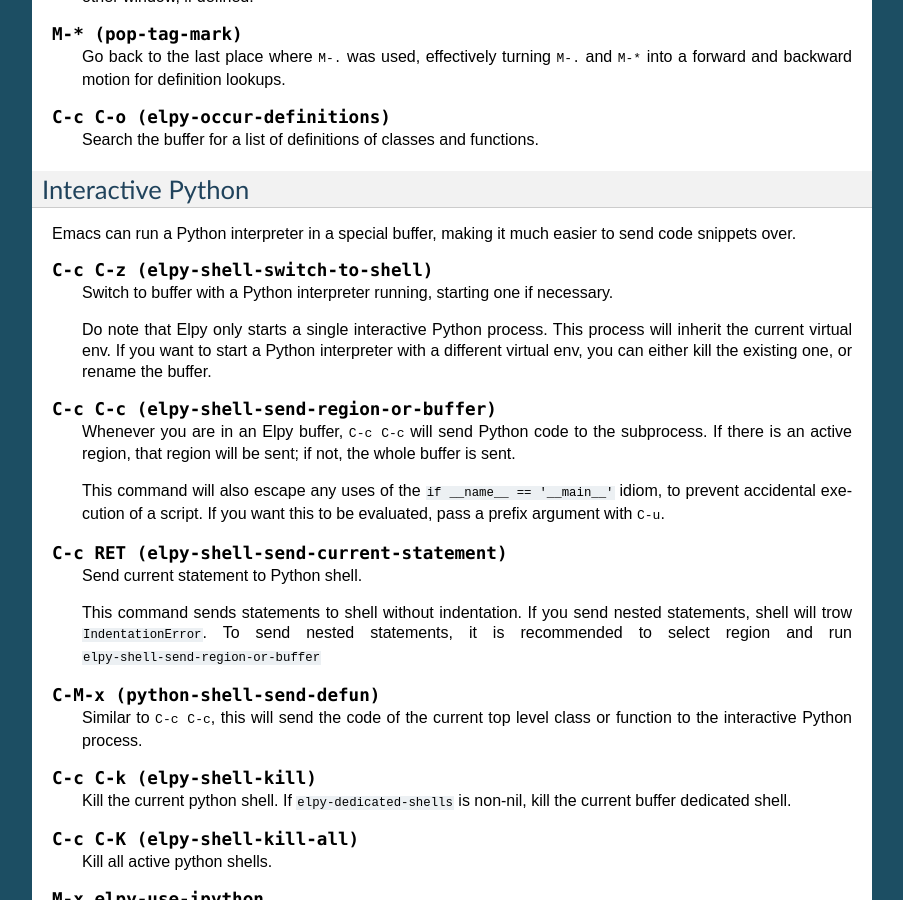
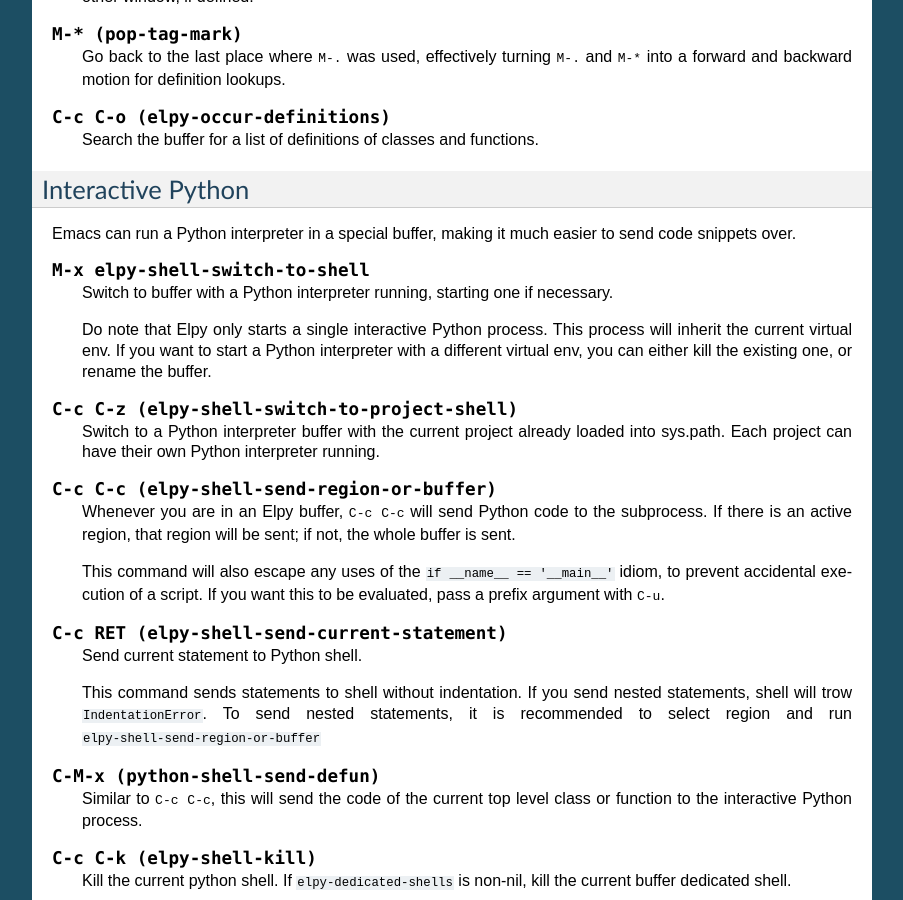
Before and after one commit to jorgenschaefer/elpy, a Sphinx documentation site: the page built from docs/ide.rst, in a window 1280 px wide and 900 px high, scrolled down 1616 px. Shown: the whole window, without its empty margins (198-1101 px from the left). Built offline with Sphinx 7.4.7, drawn with Linux system fonts in a browser that asks for light colours.

Commit message:
Add elpy-shell-switch-to-project-shell to docs

```diff
--- a/docs/ide.rst
+++ b/docs/ide.rst
@@ -145,7 +145,6 @@
 easier to send code snippets over.
 
 .. command:: elpy-shell-switch-to-shell
-   :kbd: C-c C-z
 
    Switch to buffer with a Python interpreter running, starting one if
    necessary.
@@ -154,6 +153,13 @@
    This process will inherit the current virtual env. If you want to
    start a Python interpreter with a different virtual env, you can
    either kill the existing one, or rename the buffer.
+
+.. command:: elpy-shell-switch-to-project-shell
+   :kbd: C-c C-z
+
+   Switch to a Python interpreter buffer with the current project
+   already loaded into sys.path. Each project can have their own
+   Python interpreter running.
 
 .. command:: elpy-shell-send-region-or-buffer
    :kbd: C-c C-c
```
